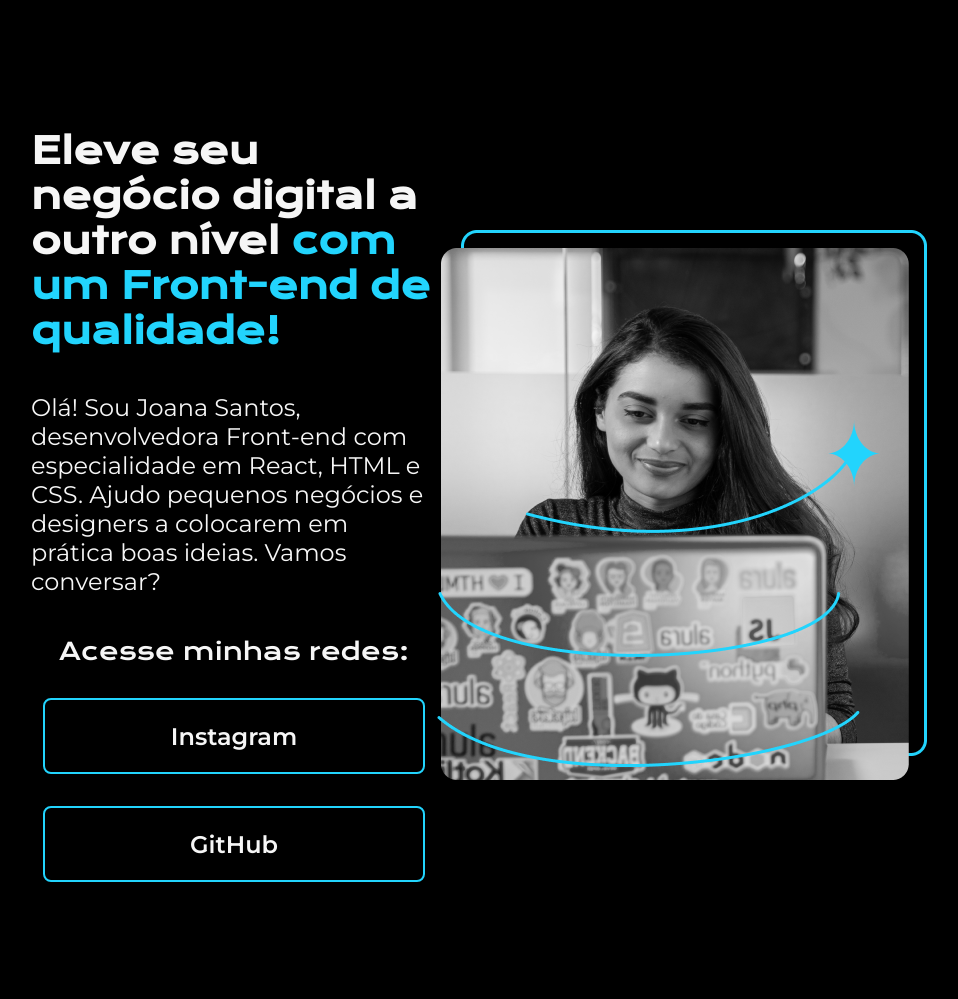
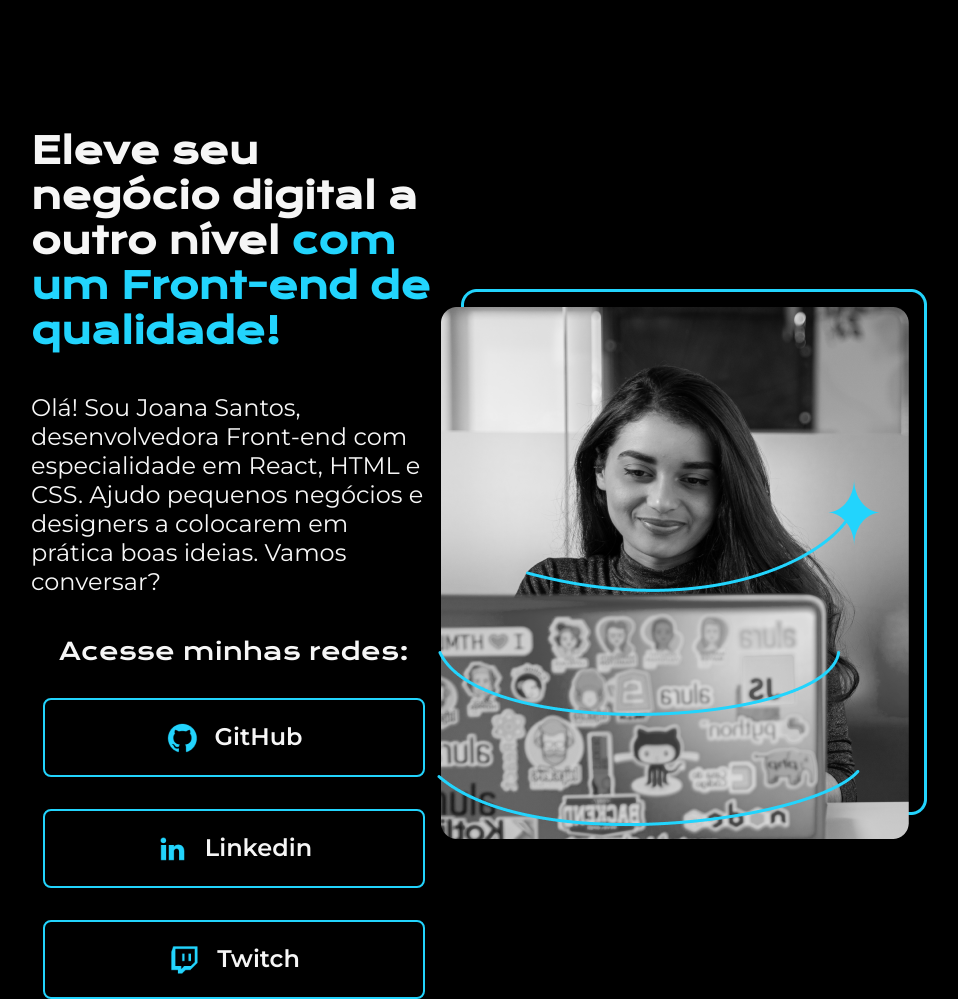
Before and after one commit to calpsz/alura-webdev-class, a plain HTML site: page index.html in a window 1280 px wide. Shown: the whole page, without its empty margins (161-1119 px from the left). Before the commit the page ends 928 px from the top, so only its background shows below. Drawn offline with nearby package versions, Linux system fonts and the light colour scheme.

Commit message:
botões: adicionando ícones das redes sociais e implementando hover

```diff
--- a/index.html
+++ b/index.html
@@ -15,11 +15,21 @@
             <p class="apresentacao__conteudo__texto">Olá! Sou Joana Santos, desenvolvedora Front-end com especialidade em React, HTML e CSS. Ajudo pequenos negócios e designers a colocarem em prática boas ideias. Vamos conversar?</p>
             <div class="apresentacao__links">
                 <h2 class="apresentacao__links__subtitulo">Acesse minhas redes:</h2>
-                <a class="apresentacao__links__botoes" href="https://instagram.com/calpsz">Instagram</a>
-                <a class="apresentacao__links__botoes" href="https://github.com/">GitHub</a>
+                <a class="apresentacao__links__botoes" href="https://instagram.com/calpsz">
+                    <img src="./assets/github.png">
+                    GitHub
+                </a>
+                <a class="apresentacao__links__botoes" href="https://linkedin.com/in/calpsz">
+                    <img src="./assets/linkedin.png">
+                    Linkedin
+                </a>
+                <a class="apresentacao__links__botoes" href="https://twitch.tv/katsunny">
+                    <img src="./assets/twitch.png">
+                    Twitch
+                </a>
             </div>
         </section>
-        <img src="Imagem.png" alt="foto da Joana Santos programando">
+        <img src="./assets/Imagem.png" alt="foto da Joana Santos programando">
     </main>
     <footer></footer>
 </body>
--- a/style.css
+++ b/style.css
@@ -55,6 +55,9 @@ body {
 }
 
 .apresentacao__links__botoes {
+    display: flex;
+    justify-content: center;
+    gap: 16px;
     width: 378px;
     text-align: center;
     border: 2px solid #22D4FD;
@@ -66,3 +69,7 @@ body {
     font-weight: 600;
     font-size: 24px;
 }
+
+.apresentacao__links__botoes:hover {
+    background-color: #272727;
+}
```
Also changed, not shown: Imagem.png (deleted), assets/Imagem.png (added), assets/github.png (added), assets/instagram.png (added), assets/linkedin.png (added), assets/twitch.png (added), assets/twitter-novo.png (added), assets/twitter.png (added).
